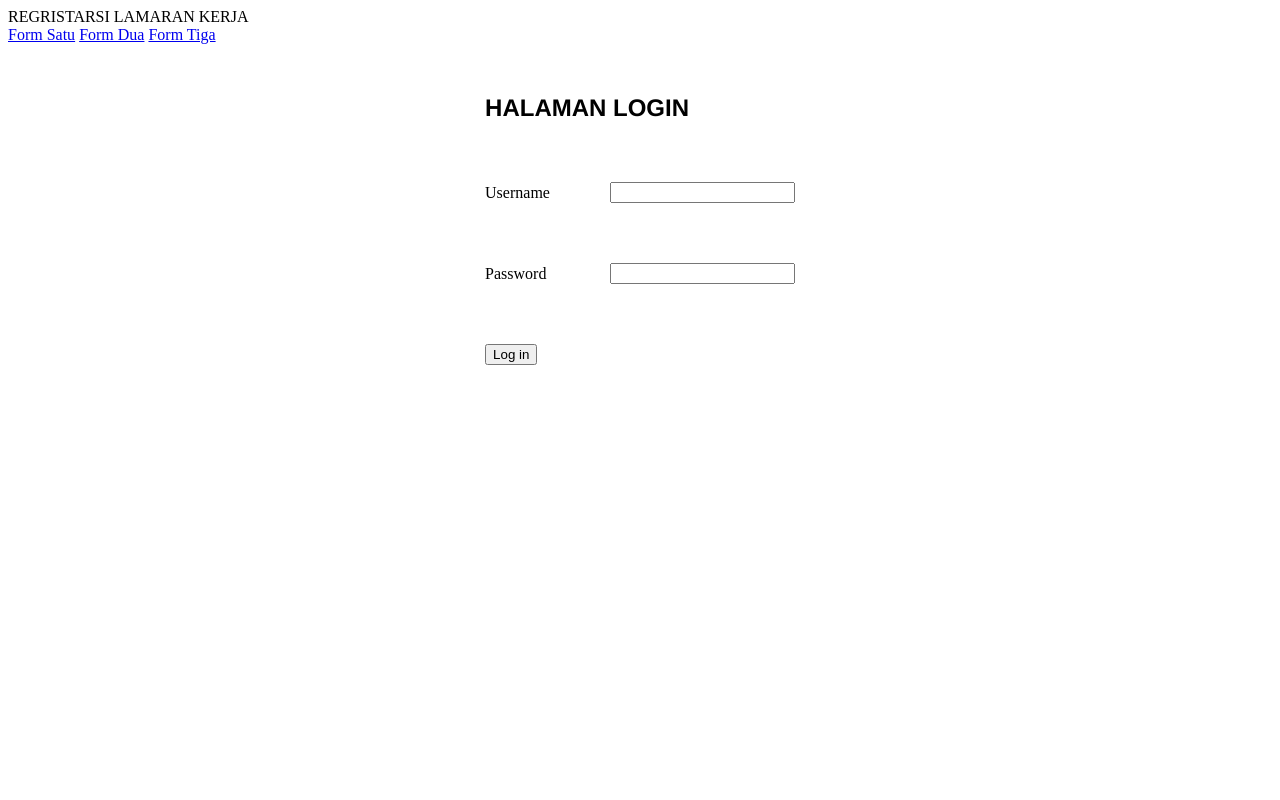
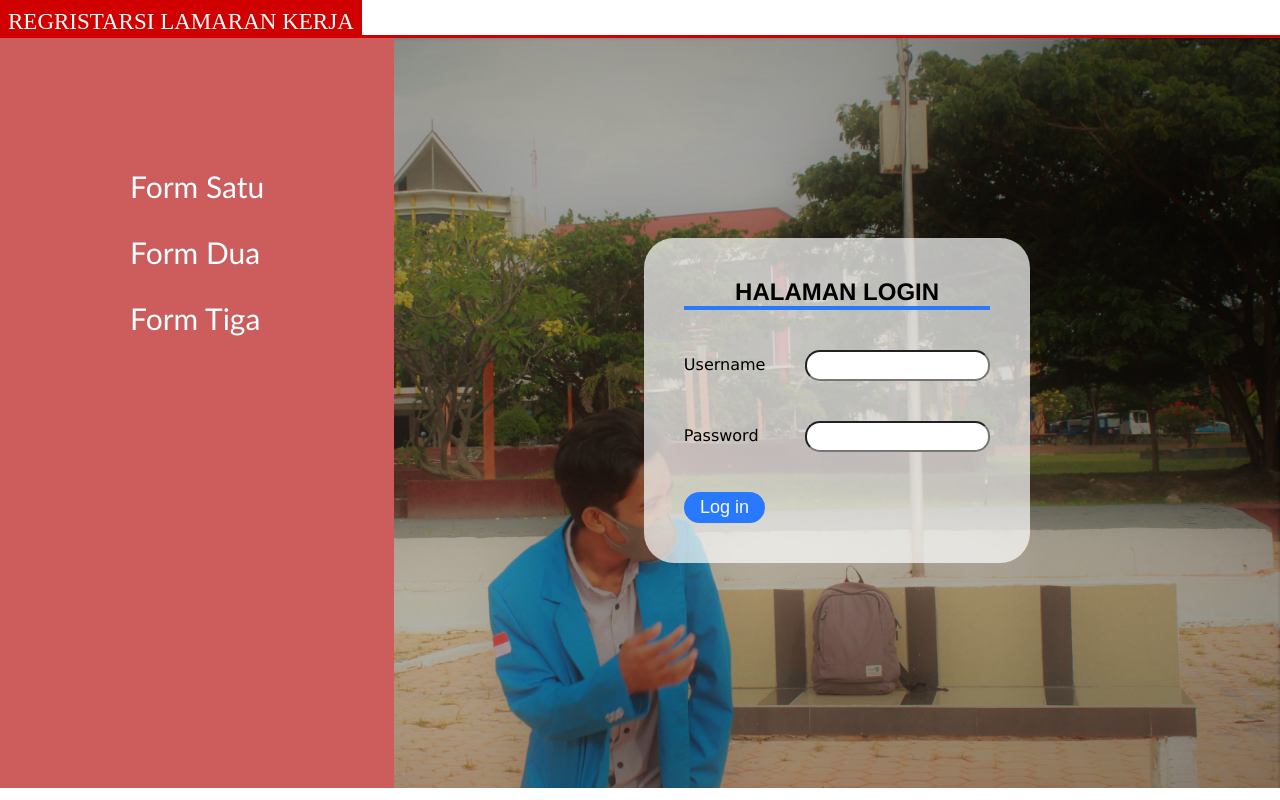
Before and after one commit to ayublibra/tugas_ayub.github.io, a plain HTML site: page index.html in a window 1280 px wide. Drawn offline with Linux system fonts and the light colour scheme.

Commit message:
Update index.html

```diff
--- a/index.html
+++ b/index.html
@@ -5,7 +5,7 @@
     <meta http-equiv="X-UA-Compatible" content="IE=edge">
     <meta name="viewport" content="width=device-width, initial-scale=1.0">
     <title>Tugas WEB</title>
-    <link rel="stylesheet" href="style1.css">
+    <link rel="stylesheet" href="style.css">
 
 <body>
     <div class="block-title">
@@ -15,9 +15,9 @@
     </div>
     <div class="kiri">
         <div class="navbar">
-            <a href="Form1.html">Form Satu</a>
-            <a href="Form2.html">Form Dua</a>
-            <a href="Form3.html">Form Tiga</a>
+            <a href="index.html">Form Satu</a>
+            <a href="index1.html">Form Dua</a>
+            <a href="index2html">Form Tiga</a>
 
         </div>
     </div>
```
